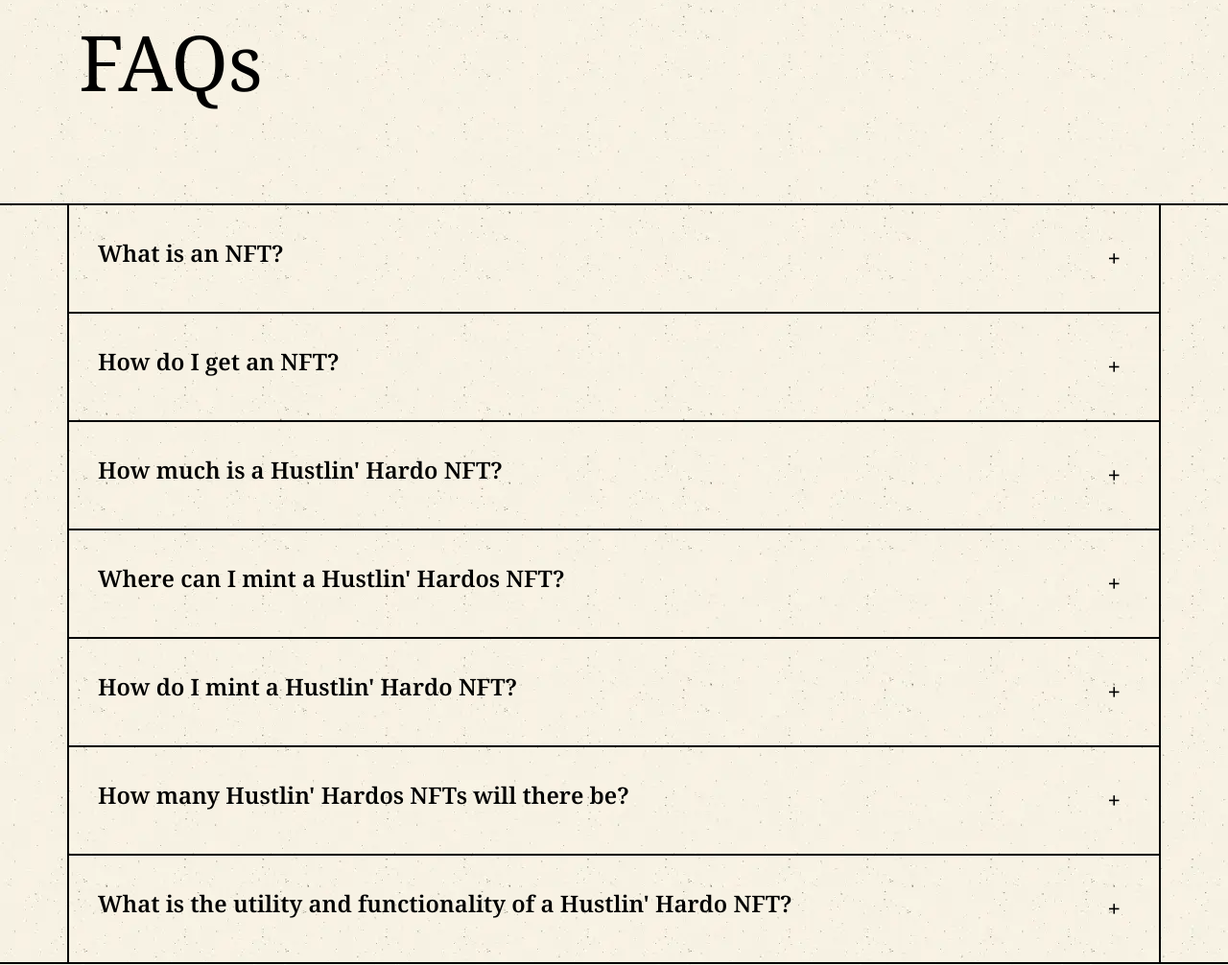
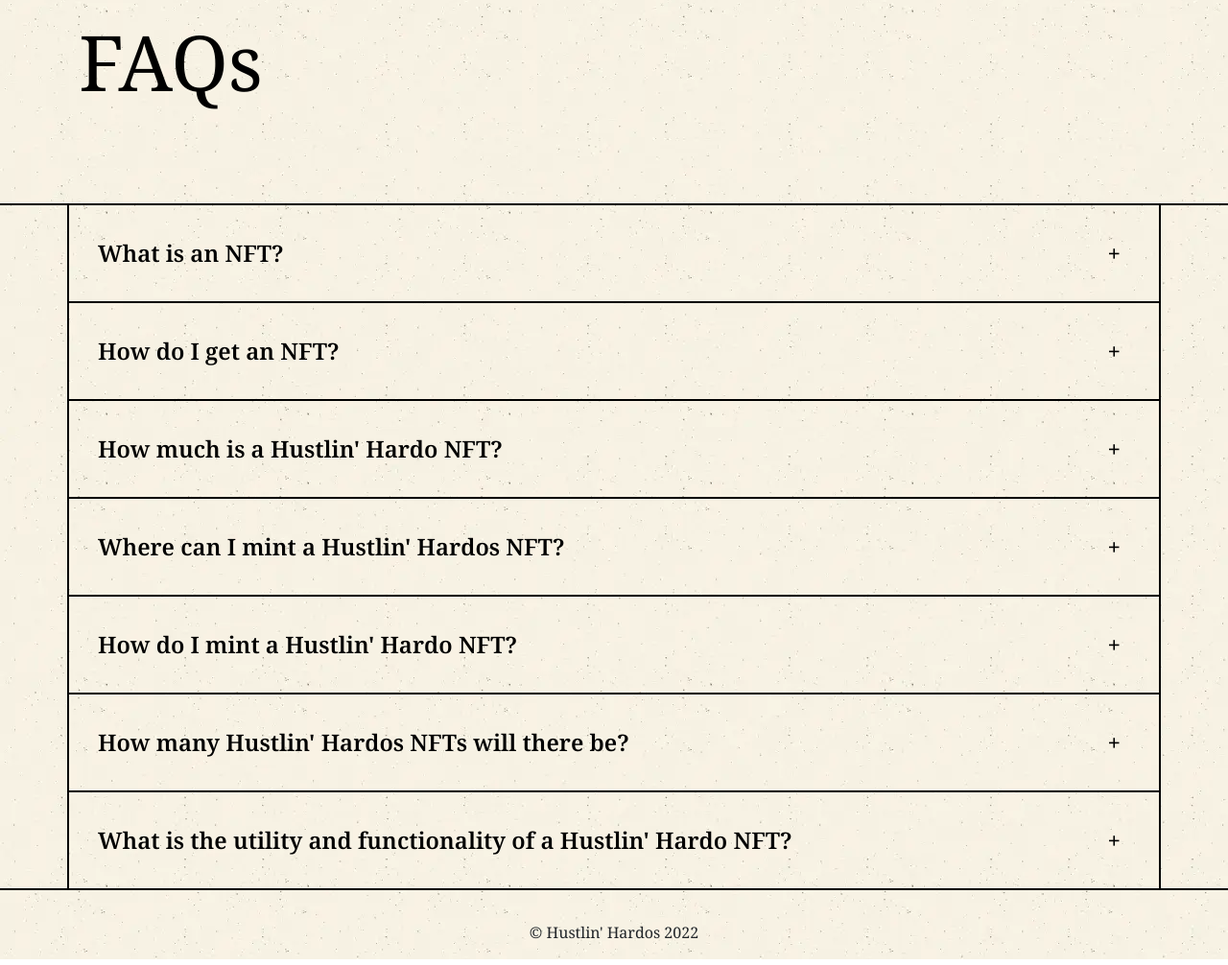
Before and after one commit to AmanPunia-510/THE-HUSTLIN--HARDOS, a plain HTML site: page index.html in a window 1280 px wide. Shown: the part 6977-7983 px from the top of the page at 96% size. Drawn offline with nearby package versions, Linux system fonts and the light colour scheme.

Commit message:
done all updates

```diff
--- a/assets/css/style.css
+++ b/assets/css/style.css
@@ -1,4 +1,4 @@
-@import url('https://fonts.googleapis.com/css2?family=Noto+Serif:ital,wght@0,100..900;1,100..900&display=swap');
+@import url("https://fonts.googleapis.com/css2?family=Noto+Serif:ital,wght@0,100..900;1,100..900&display=swap");
 
 * {
   margin: 0;
@@ -28,29 +28,29 @@
   --fw-400: 400;
   --fw-600: 600;
   --fw-900: 900;
-    --yellow-color: #FFD600;
+  --yellow-color: #ffd600;
   --black-color: #000000;
   --white-color: #ffffff;
-    --red-color: #FF1300;
-    --time-left: #00A106;
-    --execute-color: #70675F;
+  --red-color: #ff1300;
+  --time-left: #00a106;
+  --execute-color: #70675f;
 }
 
 @font-face {
-    font-family: 'ModernoFBComp';
-    src: url('../modernofbcomp-semibold-maisfontes.c0b3/modernofbcomp-semibold.otf');
+  font-family: "ModernoFBComp";
+  src: url("../modernofbcomp-semibold-maisfontes.c0b3/modernofbcomp-semibold.otf");
 }
 
 body {
-    font-family: 'CustomFont', Arial, sans-serif;
+  font-family: "CustomFont", "Arial", "sans-serif";
 }
 
 .ff-noto {
-    font-family: "Noto Serif", serif;
+  font-family: "Noto Serif", "serif";
 }
 
 .ff-modern {
-    font-family: 'ModernoFBComp';
+  font-family: "ModernoFBComp";
 }
 
 .fs-16 {
@@ -219,7 +219,8 @@ body {
   border-right: 2px solid var(--black-color);
 }
 
-.slick-box1 {}
+.slick-box1 {
+}
 
 .slick-p {
   max-width: 327px;
@@ -314,7 +315,7 @@ body {
 /* timeline area */
 
 .section5::after {
-    content: '';
+  content: "";
   position: absolute;
   width: 3px;
   background-color: var(--black-color);
@@ -334,7 +335,7 @@ body {
 }
 
 .container1::after {
-    content: '';
+  content: "";
   position: absolute;
   width: 59px;
   height: 59px;
@@ -358,7 +359,7 @@ body {
 
 .accordian-h {
   padding-top: 32px;
-    padding-bottom: 43px;
+  padding-bottom: 32px;
 }
 
 .accordian-box {
@@ -372,7 +373,6 @@ body {
 .all-accordian-content {
   padding-left: 30px;
   padding-right: 40px;
-
 }
 
 .footer {
@@ -461,7 +461,6 @@ body {
   background-color: var(--black-color);
 }
 
-
 .plus-box:hover {
   cursor: pointer;
   color: var(--yellow-color);
@@ -489,8 +488,14 @@ body {
   color: var(--yellow-color);
 }
 
-.three-dots,.cross{
+.three-dots,
+.cross {
   cursor: pointer;
+}
+
+.main-heading {
+  font-size: var(--fs-36);
+  margin: 20px 0;
 }
 
 @keyframes wallet {
@@ -516,7 +521,6 @@ body {
 }
 
 @media screen and (max-width: 575.1px) {
-
   .section5::after {
     left: 40px;
   }
@@ -607,15 +611,8 @@ body {
     font-size: var(--fs-30);
   }
 
-    .pb-88{
+  .pb-88 {
     padding-bottom: 0 !important;
-    }
-}
-
-@media (min-width: 320px) {
-    .main-heading {
-        font-size: var(--fs-36);
-        margin: 20px 0;
   }
 }
 
@@ -732,7 +729,6 @@ body {
     font-size: var(--fs-80);
     margin-bottom: 90px;
   }
-
 }
 
 @media (min-width: 1200px) {
```
Also changed, not shown: 1 other file. Lines whose indentation alone changed are shown as unchanged.
